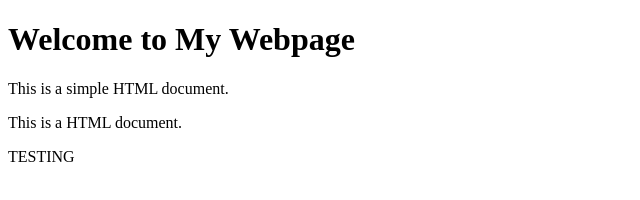
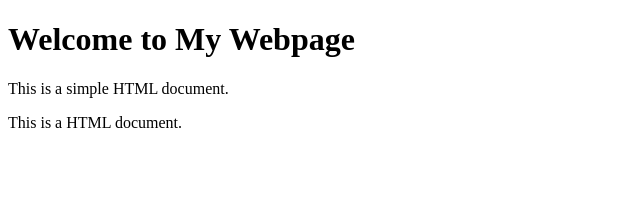
Before and after one commit to abdulrafay298/ENSF-381, a plain HTML site: page index.html in a window 1280 px wide. Shown: the full height of the page, 0-640 px from the left. Drawn offline with Linux system fonts and the light colour scheme.

Commit message:
Your commit message here

```diff
--- a/index.html
+++ b/index.html
@@ -17,6 +17,5 @@ Description: A simple HTML file.
   <h1>Welcome to My Webpage</h1>
   <p>This is a simple HTML document.</p>
   <p>This is a HTML document.</p>
-  <p>TESTING</p>
 </body>
 </html>
```
